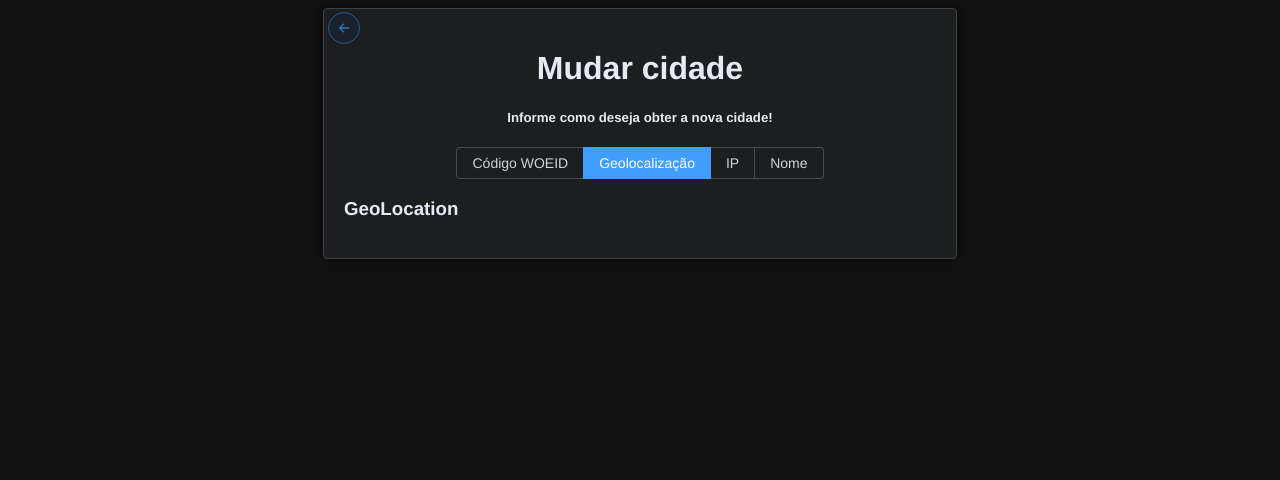
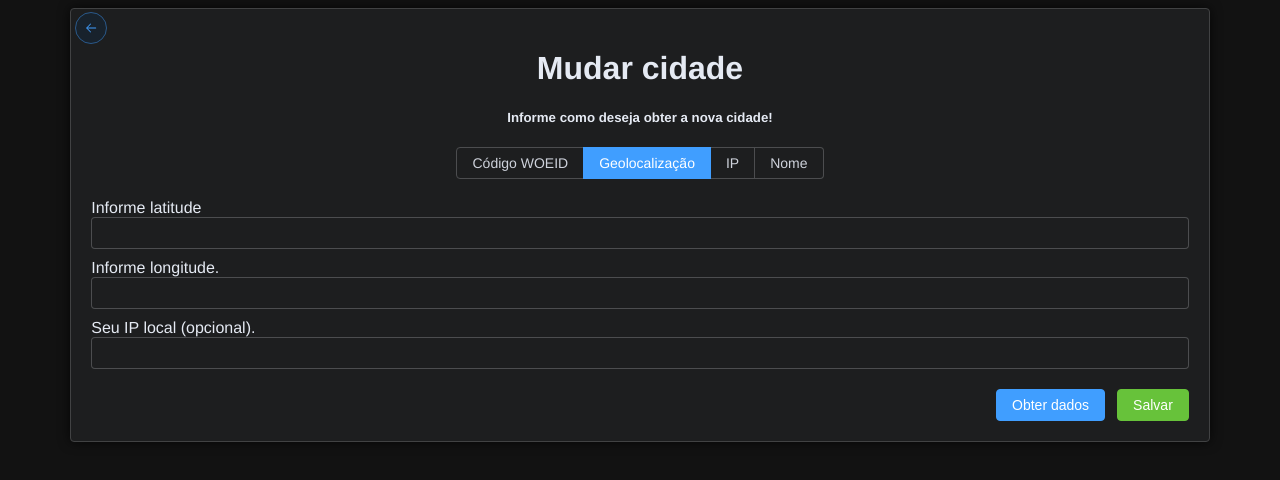
Before and after one commit to Tiago-Alves-dos-Santos/weather-development, a Vue app: page /city in a window 1280 px wide. Shown: the top 480 px of the page. Built offline with nearby package versions, Linux system fonts and the light colour scheme.

Commit message:
layout form components change city, inputs finished

```diff
--- a/src/assets/sass/page/city.scss
+++ b/src/assets/sass/page/city.scss
@@ -1,23 +1,40 @@
-div.city{
-    div.card-city{
+div.city {
+    div.card-city {
         display: flex;
         justify-content: center;
-        div.box-city{
+
+        div.box-city {
+            @media (min-width: 1300px) {
+                width: 50%;
+            }
+
             position: relative;
-            width: 50%;
+            width: 90%;
             min-width: 200px;
-            div.back-button{
+
+            div.back-button {
                 position: absolute;
                 top: 3px;
                 left: 4px;
             }
-            div.title{
+
+            div.title {
                 text-align: center;
             }
-            div.options{
+
+            div.options {
                 display: flex;
                 justify-content: center;
             }
+
+            div.partial-views {
+                .btn-save{
+                    display: flex;
+                    justify-content: flex-end;
+                    margin-top: 20px;
+                }
+            }
+
         }
     }
 }
--- a/src/components/CardMoreInfo.vue
+++ b/src/components/CardMoreInfo.vue
@@ -51,10 +51,6 @@ const emit = defineEmits(['back-card']);
 
 </script>
 <style scoped lang="scss">
-div.card-more-info {
-
-}
-
 div.box-card {
     position: relative;
     width: 332px;
--- a/src/components/change-city/CodeWoeid.vue
+++ b/src/components/change-city/CodeWoeid.vue
@@ -1,7 +1,27 @@
 <template>
     <div>
-        <h3>WOEID</h3>
+        <div class="">
+            <div style="margin-top:20px"></div>
+            <label>Informe seu código WOEID.</label>
+            <el-input v-model="form.code" />
+            <div style="margin-top:10px"></div>
+            <label>Não sabe? Informe a cidade.</label>
+            <el-input v-model="form.city" />
+        </div>
+        <div class="result">
+
+        </div>
+        <div class="btn-save">
+            <el-button type="primary">Buscar</el-button>
+            <el-button type="success">Salvar</el-button>
+        </div>
     </div>
 </template>
 <script setup>
+import { ref } from 'vue';
+
+const form = ref({
+    code: '',
+    city:''
+})
 </script>
--- a/src/components/change-city/GeoLocation.vue
+++ b/src/components/change-city/GeoLocation.vue
@@ -1,7 +1,31 @@
 <template>
     <div>
-        <h3>GeoLocation</h3>
+        <div class="">
+            <div style="margin-top:20px"></div>
+            <label>Informe latitude</label>
+            <el-input v-model="form.lat" />
+            <div style="margin-top:10px"></div>
+            <label>Informe longitude.</label>
+            <el-input v-model="form.long" />
+            <div style="margin-top:10px"></div>
+            <label>Seu IP local (opcional).</label>
+            <el-input v-model="form.ip" />
+        </div>
+        <div class="result">
+
+        </div>
+        <div class="btn-save">
+            <el-button type="primary">Obter dados</el-button>
+            <el-button type="success">Salvar</el-button>
+        </div>
     </div>
 </template>
 <script setup>
+import { ref } from 'vue';
+
+const form = ref({
+    lat: '',
+    long:'',
+    ip:''
+})
 </script>
--- a/src/components/change-city/IpLocation.vue
+++ b/src/components/change-city/IpLocation.vue
@@ -1,7 +1,24 @@
 <template>
     <div>
-        <h3>Ip location</h3>
+        <div class="">
+            <div style="margin-top:20px"></div>
+            <label>Seu IP local (opcional).</label>
+            <el-input v-model="form.ip" />
+        </div>
+        <div class="result">
+
+        </div>
+        <div class="btn-save">
+            <el-button type="success">Salvar</el-button>
+        </div>
     </div>
 </template>
 <script setup>
+import { ref } from 'vue';
+
+const form = ref({
+    lat: '',
+    long:'',
+    ip:''
+})
 </script>
--- a/src/components/change-city/NameCity.vue
+++ b/src/components/change-city/NameCity.vue
@@ -1,7 +1,22 @@
 <template>
     <div>
-        <h3>NameCity</h3>
+        <div class="">
+            <div style="margin-top:20px"></div>
+            <label>Nome da sua cidade</label>
+            <el-input v-model="form.name" />
+        </div>
+        <div class="result">
+
+        </div>
+        <div class="btn-save">
+            <el-button type="success">Salvar</el-button>
+        </div>
     </div>
 </template>
 <script setup>
+import { ref } from 'vue';
+
+const form = ref({
+    name: '',
+})
 </script>
```
